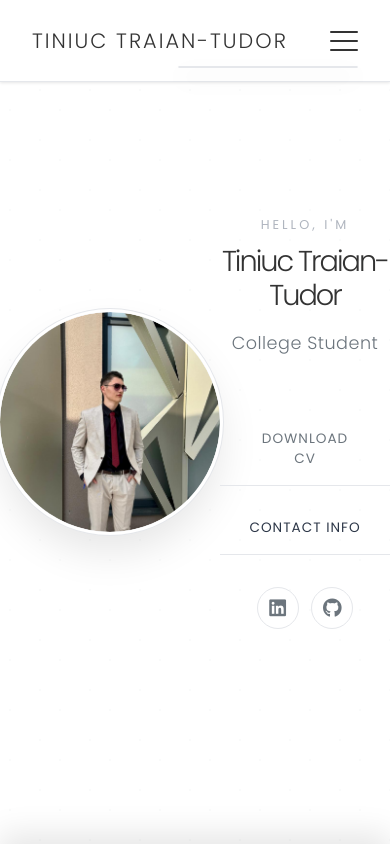
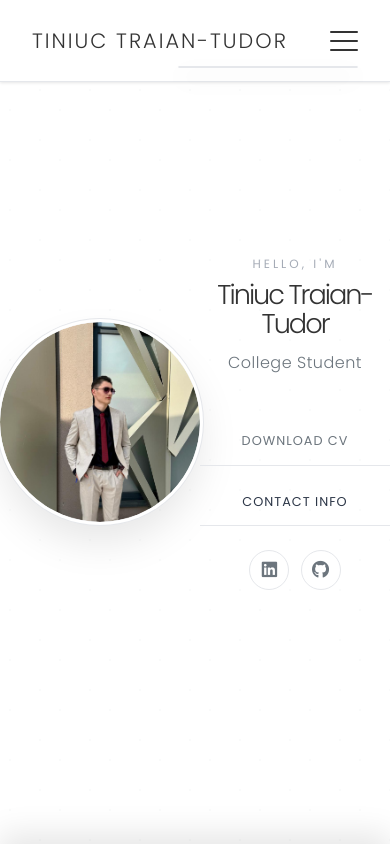
Before and after one commit to T-Traian/portfolio, a plain HTML site: page index.html in a window 390 px wide. Shown: the top 844 px of the page. Drawn offline with Linux system fonts and the light colour scheme.

Commit message:
Mobile issues
Fixed some issues on mobile

```diff
--- a/mediaqueries.css
+++ b/mediaqueries.css
@@ -86,62 +86,78 @@
 
     #profile {
         min-height: 100vh;
-        padding: 0;
+        padding: 1rem 0;
+        display: flex;
+        align-items: center;
+        justify-content: center;
     }
 
     #profile .section-container{
-        padding: 2rem 1rem;
-        gap: 2rem;
-        height: 100vh;
+        padding: 1rem;
+        gap: 1.5rem;
+        max-height: 90vh;
+        overflow-y: auto;
         justify-content: center;
+        align-items: center;
     }
 
     .section_pic-container{
-        width: 220px;
-        height: 220px;
+        width: 200px;
+        height: 200px;
         flex-shrink: 0;
     }
 
     .section_text {
         max-width: none;
         margin-left: 0;
+        text-align: center;
     }
 
     .title{
-        font-size: 1.8rem;
-        margin-bottom: 1rem;
-        line-height: 1.2;
+        font-size: 1.7rem;
+        margin-bottom: 0.8rem;
+        line-height: 1.1;
     }
 
     .section_text_p1 {
-        font-size: 0.8rem;
-        margin-bottom: 0.5rem;
+        font-size: 0.75rem;
+        margin-bottom: 0.4rem;
+        opacity: 0.9;
     }
 
     .section_text_p2{
-        font-size: 1.1rem;
-        margin-bottom: 2rem;
+        font-size: 1rem;
+        margin-bottom: 1.5rem;
+        line-height: 1.4;
     }
 
     .btn-container {
-        margin-top: 1.5rem;
-        gap: 1rem;
+        margin-top: 1.2rem;
+        gap: 0.8rem;
+        flex-direction: column;
+        align-items: center;
     }
 
     .btn {
-        padding: 1rem 1.8rem;
-        font-size: 0.85rem;
-        min-width: 130px;
+        padding: 0.9rem 1.5rem;
+        font-size: 0.8rem;
+        min-width: 150px;
+        width: 100%;
+        max-width: 200px;
     }
 
     .socials-container {
-        margin-top: 2rem;
-        gap: 0.8rem;
+        margin-top: 1.5rem;
+        gap: 0.7rem;
     }
 
     .social-icon {
-        width: 42px;
-        height: 42px;
+        width: 40px;
+        height: 40px;
+    }
+
+    .social-icon i {
+        font-size: 1.1rem;
     }
 
     .about-containers {
@@ -158,10 +174,18 @@
     }
 
     .article-container {
-        grid-template-columns: 1fr;
+        grid-template-columns: repeat(2, minmax(140px, 1fr));
+        gap: 1rem;
     }
 
-    /* Compact skills on mobile */
+    .article-container article {
+        flex-direction: row;
+        text-align: left;
+        gap: 0.75rem;
+        padding: 1rem;
+    }
+
+    /* Both hard and soft skills use same layout on mobile */
     .skills-compact {
         grid-template-columns: repeat(2, minmax(140px, 1fr));
         gap: 1rem;
--- a/style.css
+++ b/style.css
@@ -1329,6 +1329,8 @@ footer{
     padding: 3rem 0 2rem 0;
     margin: 0;
     border-top: 1px solid var(--border-color);
+    position: relative;
+    z-index: 15; /* higher than other sections to prevent profile bleed-through */
 }
 
 footer nav {
```
